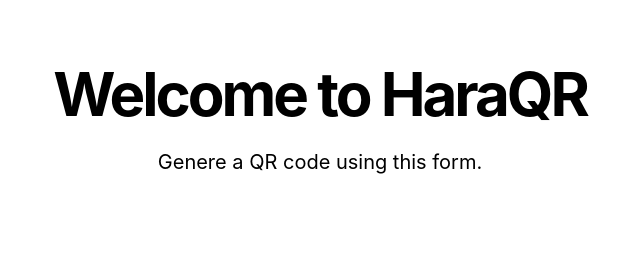
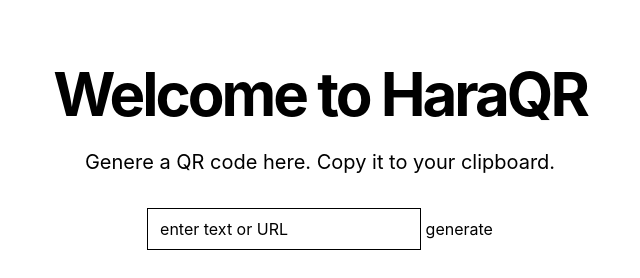
Before and after one commit to KomboAmina/HaraQR, a plain HTML site: page scripts/qr.html in a window 1280 px wide. Shown: the whole page, without its empty margins (320-960 px from the left). Drawn offline with Linux system fonts and the light colour scheme.

Commit message:
Begin QR code submission protocol.

```diff
--- a/scripts/qr.html
+++ b/scripts/qr.html
@@ -10,9 +10,37 @@
       Welcome to HaraQR
     </h1>
     <p class="mb-8 text-base font-normal text-body md:text-xl">
-      Genere a QR code using this form.
+      Genere a QR code here. Copy it to your clipboard.
     </p>
+
+    <!--form-->
+    <form method="get" id="fmgenerateqr" onsubmit="generateQRCode()">
+      <input
+        type="text"
+        name="txtinput"
+        id="txtinput"
+        placeholder="enter text or URL"
+        required
+      />
+      <button type="submit">generate</button>
+    </form>
+    <!--form-->
+
+    <section id="qr-output"></section>
   </div>
 </section>
 
 <script src="../public/flowbite.min.js" type="text/javascript"></script>
+
+<script type="text/javascript">
+
+  function generateQRCode(Element e){
+
+    e.preventDefault();
+
+    var qrcontent = docunent.getElementById('txtinput');
+
+    document.getElementById('qr-output').innerHTML(qrcontent+"");
+
+  };
+</script>
```
Also changed, not shown: scripts/privacy.html (+4 -0 lines).
